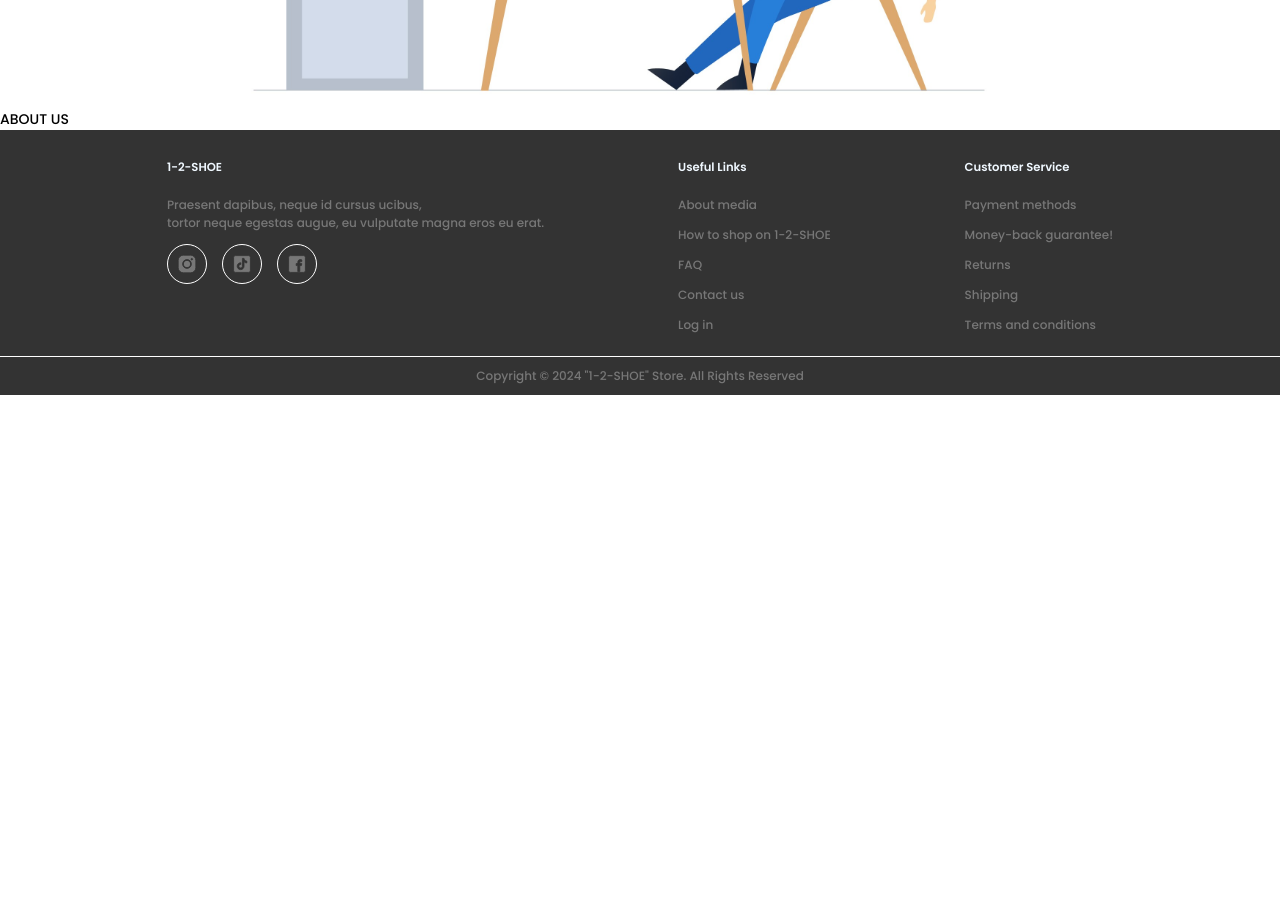
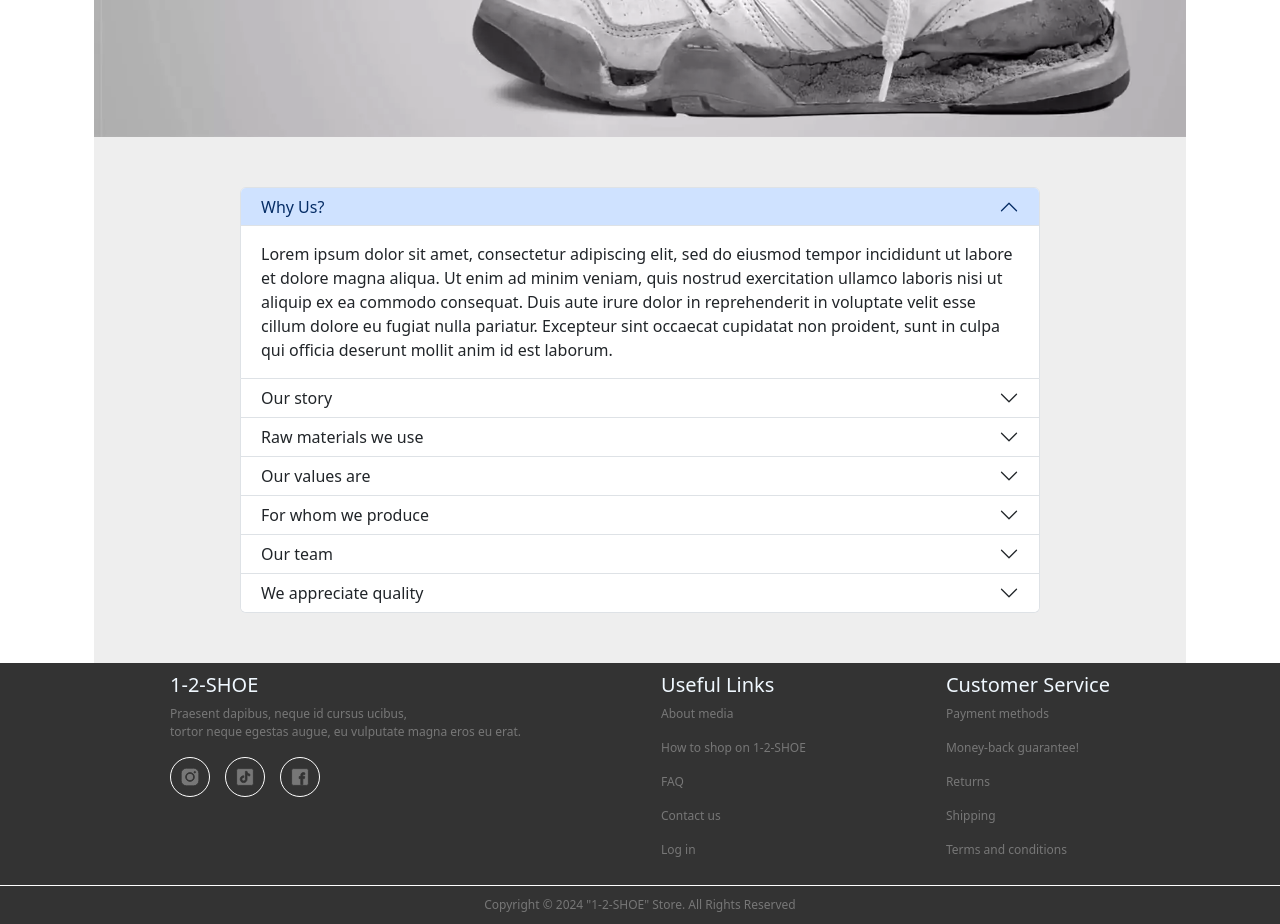
Before and after one commit to HannaNesterova/Final-project-REACT, a React (Create React App) app: page /about in a window 1280 px wide. Shown: the part 520-1444 px from the top of the page. Before the commit the page ends 915 px from the top, so only its background shows below. Built offline with nearby package versions, Linux system fonts and the light colour scheme.

Commit message:
Finish with Accordion

```diff
--- a/package.json
+++ b/package.json
@@ -12,7 +12,9 @@
     "@testing-library/react": "^13.4.0",
     "@testing-library/user-event": "^13.5.0",
     "aos": "^2.3.4",
+    "bootstrap": "^5.3.2",
     "react": "^18.2.0",
+    "react-bootstrap": "^2.9.2",
     "react-dom": "^18.2.0",
     "react-router": "^6.21.0",
     "react-router-dom": "^6.21.0",
--- a/src/App.js
+++ b/src/App.js
@@ -16,7 +16,6 @@ function App() {
     <div className="app_wrapper">
       <ContactHeader />
     </div>
-
       <Footer />
     </div>
   );
--- a/src/components/AboutUs/AboutUs.js
+++ b/src/components/AboutUs/AboutUs.js
@@ -4,7 +4,9 @@ import 'aos/dist/aos.css';
 
 import Header from '../Header/Header';
 import './styleAboutUs.css';
-import ContactImg from '../../img/about_us/error404.jpeg';
+import ContactImg from '../../img/about_us/aboutUs.webp';
+import Accordion from 'react-bootstrap/Accordion';
+import 'bootstrap/dist/css/bootstrap.min.css';
 
 
 function AboutUs(){
@@ -17,10 +19,102 @@ function AboutUs(){
     return(
         <div className='container'>
             <Header />
-        <div data-aos="fade-up" data-aos-duration="3000">
-            ABOUT US
+            <h1> Let's get acquainted</h1>
+        <div data-aos="fade-up" data-aos-duration="3000" className='aboutUs-container'>
             <img src={ContactImg} alt='img' className='error_img'/>
+        </div>
+        <div className='test'>
+    <Accordion defaultActiveKey="0" className='accordion-content'>
+      <Accordion.Item eventKey="0">
+        <Accordion.Header >Why Us?  </Accordion.Header>
+        <Accordion.Body>
+          Lorem ipsum dolor sit amet, consectetur adipiscing elit, sed do
+          eiusmod tempor incididunt ut labore et dolore magna aliqua. Ut enim ad
+          minim veniam, quis nostrud exercitation ullamco laboris nisi ut
+          aliquip ex ea commodo consequat. Duis aute irure dolor in
+          reprehenderit in voluptate velit esse cillum dolore eu fugiat nulla
+          pariatur. Excepteur sint occaecat cupidatat non proident, sunt in
+          culpa qui officia deserunt mollit anim id est laborum.
+        </Accordion.Body>
+      </Accordion.Item>
+      <Accordion.Item eventKey="1">
+        <Accordion.Header>Our story</Accordion.Header>
+        <Accordion.Body>
+          Lorem ipsum dolor sit amet, consectetur adipiscing elit, sed do
+          eiusmod tempor incididunt ut labore et dolore magna aliqua. Ut enim ad
+          minim veniam, quis nostrud exercitation ullamco laboris nisi ut
+          aliquip ex ea commodo consequat. Duis aute irure dolor in
+          reprehenderit in voluptate velit esse cillum dolore eu fugiat nulla
+          pariatur. Excepteur sint occaecat cupidatat non proident, sunt in
+          culpa qui officia deserunt mollit anim id est laborum.
+        </Accordion.Body>
+      </Accordion.Item>
 
+      <Accordion.Item eventKey="2">
+        <Accordion.Header >Raw materials we use </Accordion.Header>
+        <Accordion.Body>
+          Lorem ipsum dolor sit amet, consectetur adipiscing elit, sed do
+          eiusmod tempor incididunt ut labore et dolore magna aliqua. Ut enim ad
+          minim veniam, quis nostrud exercitation ullamco laboris nisi ut
+          aliquip ex ea commodo consequat. Duis aute irure dolor in
+          reprehenderit in voluptate velit esse cillum dolore eu fugiat nulla
+          pariatur. Excepteur sint occaecat cupidatat non proident, sunt in
+          culpa qui officia deserunt mollit anim id est laborum.
+        </Accordion.Body>
+      </Accordion.Item>
+
+      <Accordion.Item eventKey="3">
+        <Accordion.Header >Our values are</Accordion.Header>
+        <Accordion.Body>
+          Lorem ipsum dolor sit amet, consectetur adipiscing elit, sed do
+          eiusmod tempor incididunt ut labore et dolore magna aliqua. Ut enim ad
+          minim veniam, quis nostrud exercitation ullamco laboris nisi ut
+          aliquip ex ea commodo consequat. Duis aute irure dolor in
+          reprehenderit in voluptate velit esse cillum dolore eu fugiat nulla
+          pariatur. Excepteur sint occaecat cupidatat non proident, sunt in
+          culpa qui officia deserunt mollit anim id est laborum.
+        </Accordion.Body>
+      </Accordion.Item>
+
+      <Accordion.Item eventKey="4">
+        <Accordion.Header >For whom we produce</Accordion.Header>
+        <Accordion.Body>
+          Lorem ipsum dolor sit amet, consectetur adipiscing elit, sed do
+          eiusmod tempor incididunt ut labore et dolore magna aliqua. Ut enim ad
+          minim veniam, quis nostrud exercitation ullamco laboris nisi ut
+          aliquip ex ea commodo consequat. Duis aute irure dolor in
+          reprehenderit in voluptate velit esse cillum dolore eu fugiat nulla
+          pariatur. Excepteur sint occaecat cupidatat non proident, sunt in
+          culpa qui officia deserunt mollit anim id est laborum.
+        </Accordion.Body>
+      </Accordion.Item>
+
+      <Accordion.Item eventKey="5">
+        <Accordion.Header>Our team</Accordion.Header>
+        <Accordion.Body>
+          Lorem ipsum dolor sit amet, consectetur adipiscing elit, sed do
+          eiusmod tempor incididunt ut labore et dolore magna aliqua. Ut enim ad
+          minim veniam, quis nostrud exercitation ullamco laboris nisi ut
+          aliquip ex ea commodo consequat. Duis aute irure dolor in
+          reprehenderit in voluptate velit esse cillum dolore eu fugiat nulla
+          pariatur. Excepteur sint occaecat cupidatat non proident, sunt in
+          culpa qui officia deserunt mollit anim id est laborum.
+        </Accordion.Body>
+      </Accordion.Item>
+
+      <Accordion.Item eventKey="6">
+        <Accordion.Header >We appreciate quality</Accordion.Header>
+        <Accordion.Body>
+          Lorem ipsum dolor sit amet, consectetur adipiscing elit, sed do
+          eiusmod tempor incididunt ut labore et dolore magna aliqua. Ut enim ad
+          minim veniam, quis nostrud exercitation ullamco laboris nisi ut
+          aliquip ex ea commodo consequat. Duis aute irure dolor in
+          reprehenderit in voluptate velit esse cillum dolore eu fugiat nulla
+          pariatur. Excepteur sint occaecat cupidatat non proident, sunt in
+          culpa qui officia deserunt mollit anim id est laborum.
+        </Accordion.Body>
+      </Accordion.Item>
+    </Accordion>
         </div>
         </div>
     )
--- a/src/components/AboutUs/styleAboutUs.css
+++ b/src/components/AboutUs/styleAboutUs.css
@@ -3,3 +3,19 @@
     max-width: 100%;
     margin: 0;
 }
+
+.aboutUs-container{
+    flex-direction: column;
+    align-items: center;
+    display: flex;
+    justify-content: center;
+}
+.accordion-content{
+    max-width: 800px;
+    margin: 0 auto;
+}
+.test{
+    background-color: #eee;
+    padding: 50px 0px;
+    margin: 0;
+}
--- a/src/components/ContactUs/ContactUs.js
+++ b/src/components/ContactUs/ContactUs.js
@@ -3,6 +3,7 @@ import AOS from 'aos';
 import 'aos/dist/aos.css';
 import Header from "../Header/Header";
 import ContactImg from '../../img/about_us/error404.jpeg';
+
 
 function ContactUs(){
 
@@ -15,9 +16,8 @@ function ContactUs(){
         <div>
             <Header />
             <div data-aos="fade-up" data-aos-duration="3000">
-            <img src={ContactImg} alt='img' className='error_img'/>
-
-        </div>
+                <img src={ContactImg} alt='img' className='error_img'/>
+            </div>
         </div>
     )
 }
--- a/src/components/Header/Header.js
+++ b/src/components/Header/Header.js
@@ -1,10 +1,19 @@
 
+import { useState } from 'react';
 import './styleHeader.css'
+import ItemsPage from '../Items/ItemsPage';
 
 
 
+function Header({items, setItem}){
 
-function Header(){
+
+    // const [valueOfItem, setValueOfItem] = useState('');
+
+    // const filteredItems = items ? items.filter(element => {
+    //     return element.title.toLowerCase().includes(valueOfItem.toLowerCase());
+    //   }) : [];
+
 
     return(
         <div className='containerHeader'>
@@ -13,7 +22,8 @@ function Header(){
                 </svg>+48 888 88 88</a>
 
         <form className="header_presentation">
-            <input className='input_main' type='text' placeholder='Search' />
+            <input className='input_main' type='text' placeholder='Search'/>
+            {/* value={valueOfItem} onChange={(e) => setValueOfItem(e.target.value)} */}
             <button><svg xmlns="http://www.w3.org/2000/svg" x="0px" y="0px" width="20" height="20" viewBox="0 0 50 50">
 <path d="M 21 3 C 11.621094 3 4 10.621094 4 20 C 4 29.378906 11.621094 37 21 37 C 24.710938 37 28.140625 35.804688 30.9375 33.78125 L 44.09375 46.90625 L 46.90625 44.09375 L 33.90625 31.0625 C 36.460938 28.085938 38 24.222656 38 20 C 38 10.621094 30.378906 3 21 3 Z M 21 5 C 29.296875 5 36 11.703125 36 20 C 36 28.296875 29.296875 35 21 35 C 12.703125 35 6 28.296875 6 20 C 6 11.703125 12.703125 5 21 5 Z"></path>
 </svg></button>
@@ -22,6 +32,12 @@ function Header(){
 </svg></button>
             <p className='box_header'>0</p>
         </form>
+
+        {/* {filteredItems.map((title, index) => {
+            return(
+                <ItemsPage title={title} key={index} />
+            )
+        })} */}
         </div>
     )
 }
--- a/src/components/Items/ItemsPage.js
+++ b/src/components/Items/ItemsPage.js
@@ -20,7 +20,7 @@ function ItemsPage({items,filterItems}){
          <div className='back-items'>
 
            <Buttons filterItems={filterItems} />
-           {loader && <LoaderPage />}
+            {/* {loader && <LoaderPage />}  */}
 
            <div className="all-items">
              {items ? (
--- a/src/components/Main/Main.js
+++ b/src/components/Main/Main.js
@@ -13,12 +13,11 @@ import secondPic from '../../img/main_page_img/02.jpeg';
 import thirdPic from '../../img/main_page_img/03.jpeg';
 import foughtPic from '../../img/main_page_img/04.jpeg';
 import './styleMain.css'
-import LoaderPage from '../Loader/LoaderPage';
-
 
 function Main(){
 
   const [item, setItem] = useState(items);
+  console.log(item)
 
   useEffect(() => {
     AOS.init();
@@ -38,7 +37,9 @@ function Main(){
 
     return(
         <div>
-            <Header/>
+            <Header items={item}
+            setItem={setItem} />
+
         <div className="main_slider_cont">
 
             <Slider />
--- a/src/components/Main/styleMain.css
+++ b/src/components/Main/styleMain.css
@@ -100,6 +100,6 @@
     color: #445f84!important;
 }
 
-.app-wrapper .items-wrapper{
+.items-wrapper{
     width: 100%;
 }
```
Also changed, not shown: src/components/ContactUs/contactUs.css (added), src/img/about_us/aboutUs.webp (added), 1 other file (tests, documents, lock files or other folders).
